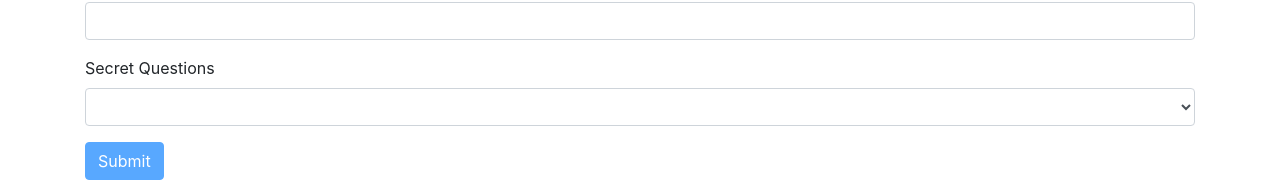
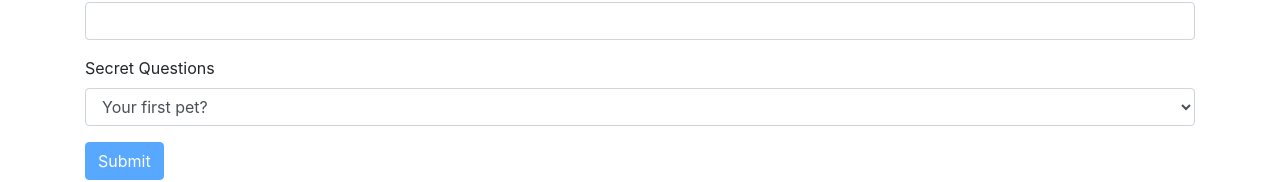
Before and after one commit to kolipatelkishan786/forms, an Angular app: page / in a window 1280 px wide. Shown: the part 184-366 px from the top of the page. Built offline with nearby package versions, Linux system fonts and the light colour scheme.

Commit message:
179 TD Set Default Values with ngModel Property Binding.

```diff
--- a/src/app/app.component.html
+++ b/src/app/app.component.html
@@ -33,7 +33,7 @@
           <select
             id="secret"
             class="form-control"
-            ngModel
+            [ngModel]="defaultQuestion"
             name="secret">
             <option value="pet">Your first pet?</option>
             <option value="teacher">Your first teacher?</option>
--- a/src/app/app.component.ts
+++ b/src/app/app.component.ts
@@ -8,6 +8,8 @@ import {NgForm} from '@angular/forms';
 })
 export class AppComponent {
   @ViewChild('f') signupForm: NgForm;
+
+  defaultQuestion = 'pet';
 
   suggestUserName() {
     const suggesteName = 'Superuser';
```
